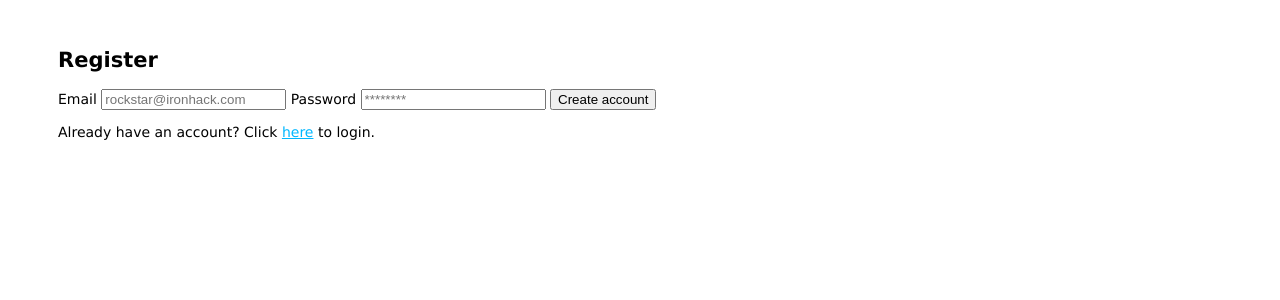
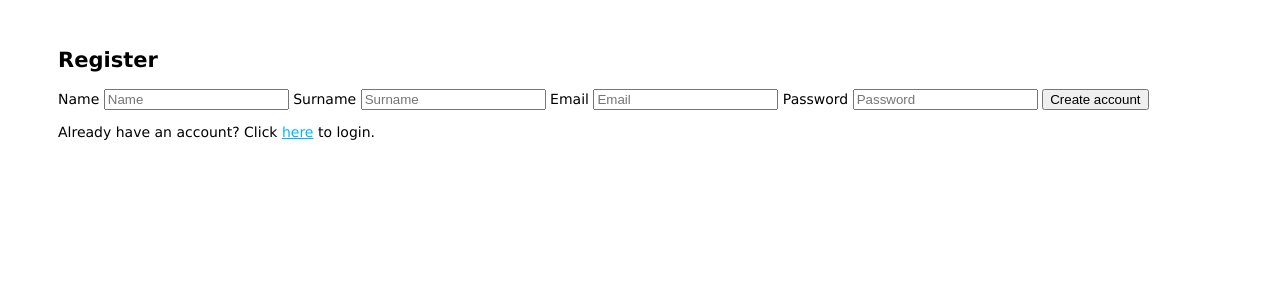
Before and after one commit to utkucikmaz/library-project, a Node server app: page /signup in a window 1280 px wide. Shown: the part 90-390 px from the top of the page. Run offline with Node 20, Linux system fonts and the light colour scheme; some libraries are stand-ins or nearby versions.

Commit message:
username in nav & session configs & login

```diff
--- a/app.js
+++ b/app.js
@@ -18,12 +18,20 @@ const app = express();
 // ℹ️ This function is getting exported from the config folder. It runs most pieces of middleware
 require("./config")(app);
 
+require("./config/session.config")(app);
+
 // default value for title local
 const capitalize = require("./utils/capitalize");
 const projectName = "library-project";
 
 app.locals.appTitle = `${capitalize(projectName)} created with IronLauncher`;
 
+app.use((req, res, next) => {
+    if (req.session.userDetails) {
+        res.locals.userDetails = req.session.userDetails;
+    }
+    next();
+});
 // 👇 Start handling routes here
 app.use("/", require("./routes/index.routes"));
 app.use("/", require("./routes/auth.routes"));
--- a/models/User.model.js
+++ b/models/User.model.js
@@ -14,6 +14,12 @@ const userSchema = new Schema(
             type: String,
             required: [true, "Password required"],
         },
+        name: {
+            type: String,
+        },
+        surname: {
+            type: String,
+        },
     },
     {
         timestamps: true,
--- a/package.json
+++ b/package.json
@@ -8,9 +8,11 @@
   },
   "dependencies": {
     "bcryptjs": "^2.4.3",
+    "connect-mongo": "^5.0.0",
     "cookie-parser": "^1.4.6",
     "dotenv": "^16.3.1",
     "express": "^4.18.2",
+    "express-session": "^1.17.3",
     "hbs": "^4.2.0",
     "mongoose": "^7.4.5",
     "morgan": "^1.10.0",
--- a/public/stylesheets/style.css
+++ b/public/stylesheets/style.css
@@ -34,3 +34,7 @@ nav a:last-child {
     border: 1px solid rgb(255, 213, 135);
     background-color: rgb(255, 213, 135);
 }
+#logged-in-nav {
+    display: flex;
+    flex-direction: row;
+}
--- a/routes/auth.routes.js
+++ b/routes/auth.routes.js
@@ -15,7 +15,7 @@ router.get("/signup", (req, res, next) => {
 
 // POST /signup (process form)
 router.post("/signup", (req, res, next) => {
-    const { email, password } = req.body;
+    const { email, password, name, surname } = req.body;
 
     // validation: required fields
     if (!email || !password) {
@@ -43,13 +43,15 @@ router.post("/signup", (req, res, next) => {
             const newUser = {
                 email: email,
                 passwordHash: hash,
+                name: name,
+                surname: surname,
             };
 
             return User.create(newUser);
         })
         .then((userFromDB) => {
             //account created succcessfully
-            res.redirect("/user-profile");
+            res.redirect("/login");
         })
         .catch((error) => {
             console.log("error creating user account... ", error);
@@ -62,14 +64,63 @@ router.post("/signup", (req, res, next) => {
                     errorMessage: "Validation error. Email needs to be unique",
                 });
             } else {
-                console.log("it failed but not a mongoose error....");
                 next(error);
             }
         });
 });
 
+//GET /login
+router.get("/login", (req, res, next) => {
+    res.render("auth/login");
+});
+
+//POST /login
+router.post("/login", (req, res, next) => {
+    const { email, password, name, surname } = req.body;
+
+    if (email === "" || password === "") {
+        res.status(400).render("auth/login", {
+            errorMessage: "Please enter both, email and password to login.",
+        });
+        return;
+    }
+
+    User.findOne({ email: email })
+        .then((user) => {
+            if (!user) {
+                res.status(400).render("auth/login", {
+                    errorMessage:
+                        "Email is not registered. Try with other email.",
+                });
+                return;
+            } else if (bcryptjs.compareSync(password, user.passwordHash)) {
+                req.session.userDetails = user;
+                res.redirect("/user-profile");
+            } else {
+                res.status(400).render("auth/login", {
+                    errorMessage: "Incorrect password.",
+                });
+            }
+        })
+        .catch((error) => {
+            console.log("error trying to login...", error);
+            next(error);
+        });
+});
+
+//POST /logout
+router.post("/logout", (req, res, next) => {
+    req.session.destroy((err) => {
+        if (err) next(err);
+        res.redirect("/");
+    });
+});
+
 router.get("/user-profile", (req, res, next) => {
-    res.render("auth/user-profile");
+    const data = {
+        userDetails: req.session.userDetails,
+    };
+    res.render("auth/user-profile", data);
 });
 
 module.exports = router;
--- a/views/auth/signup.hbs
+++ b/views/auth/signup.hbs
@@ -8,12 +8,18 @@
 	</p>
 	{{/if}}
 
+	<label> Name
+		<input type="text" name="name" placeholder="Name" required />
+	</label>
+	<label> Surname
+		<input type="text" name="surname" placeholder="Surname" required />
+	</label>
 	<label> Email
-		<input type="email" name="email" placeholder="rockstar@ironhack.com" required />
+		<input type="email" name="email" placeholder="Email" required />
 	</label>
 
 	<label> Password
-		<input type="password" name="password" placeholder="********" required />
+		<input type="password" name="password" placeholder="Password" required />
 	</label>
 
 	<button type="submit">Create account</button>
--- a/views/layout.hbs
+++ b/views/layout.hbs
@@ -18,10 +18,20 @@
          <a href="/authors">Authors</a>
          </div>
          <div>
-         <a href="/login">Login</a>
-         <a href="/signup">Sign up</a>
+            {{#if userDetails}}
+               <div id="logged-in-nav">
+               <a href="/user-profile">{{userDetails.name}}</a>
+               <form id="logout-form" action="/logout" method="POST">
+                  <button>Logout</button>
+               </form>
+               </div>
+            {{else}}
+               <a href="/login">Login</a>
+               <a href="/signup">Sign up</a>
+            {{/if}}
          </div>
       </nav>
+
       {{{body}}}
 
       <script src="/js/script.js"></script>
```
Also changed, not shown: config/session.config.js (added, +35 -0 lines), views/auth/login.hbs (added, +26 -0 lines), views/auth/user-profile.hbs (+5 -5 lines), 1 other file.
